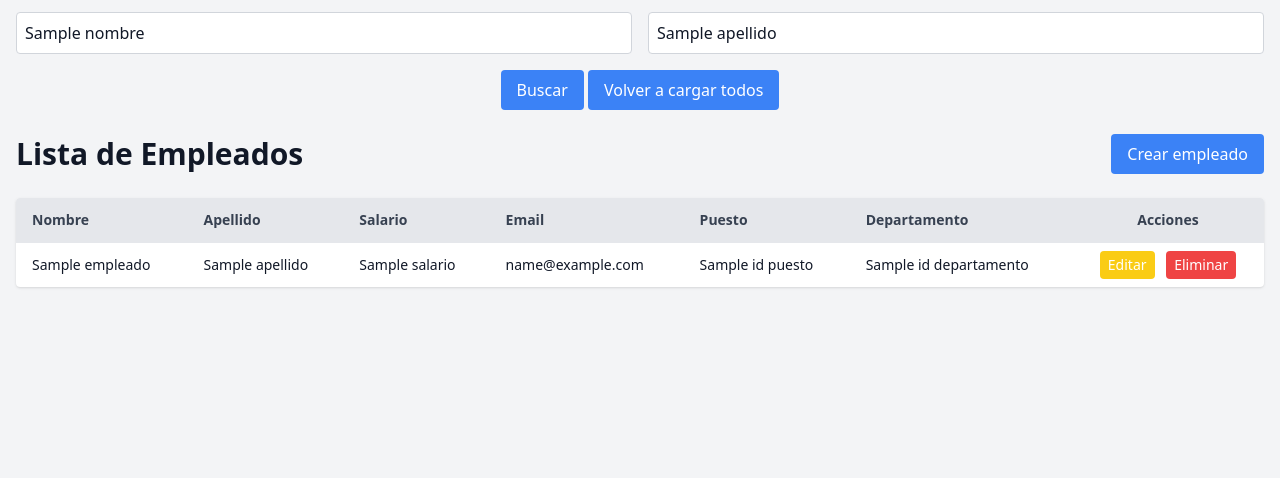
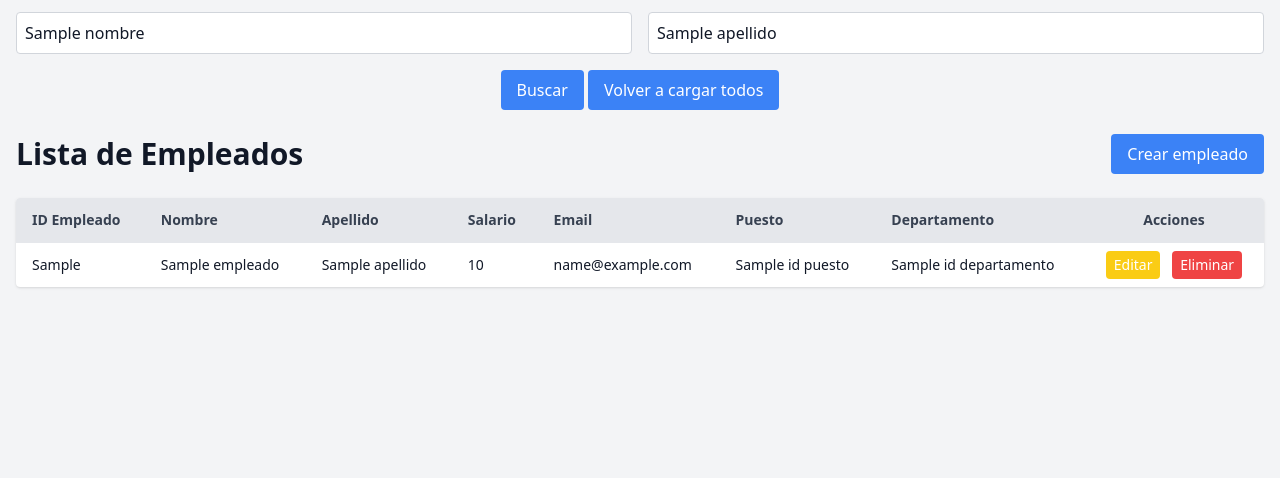
Before and after one commit to 1Trueno/django-crud, a Django app: template crud/src/templates/home.html in a window 1280 px wide. Shown: the part 44-522 px from the top of the page. Run offline with Django 5.2, Linux system fonts and the light colour scheme; the template is opened without the code that fills it: most values are stand-ins (such as "Sample title", 1, 10 or a date in 2020); some libraries are stand-ins or nearby versions.

Commit message:
Se arreglo un problema con los modales de Editar y Eliminar relacionado al id del empleado en home.html y se agrego la columna ID Empleado para facilitar al momento de crear un empleado

```diff
--- a/crud/src/templates/home.html
+++ b/crud/src/templates/home.html
@@ -6,6 +6,7 @@
     {%block title%}
     <title>Gestión de Empleados</title>
     {% endblock %}
+    {% load humanize %}
     <script src="https://cdn.tailwindcss.com"></script>
   </head>
 
@@ -86,6 +87,7 @@
         <table class="min-w-full text-sm text-left">
           <thead class="bg-gray-200 text-gray-700">
             <tr>
+              <th class="py-3 px-4">ID Empleado</th>
               <th class="py-3 px-4">Nombre</th>
               <th class="py-3 px-4">Apellido</th>
               <th class="py-3 px-4">Salario</th>
@@ -98,9 +100,10 @@
           <tbody>
             {% for empleado in empleados %}
             <tr class="border-t border-gray-200 hover:bg-gray-50">
+              <td class="py-2 px-4">{{ empleado.id_empleado }}</td>
               <td class="py-2 px-4">{{ empleado.nombre }}</td>
               <td class="py-2 px-4">{{ empleado.apellido }}</td>
-              <td class="py-2 px-4">{{ empleado.salario }}</td>
+              <td class="py-2 px-4">{{ empleado.salario|intcomma|default:"N/A" }}</td>
               <td class="py-2 px-4">{{ empleado.email }}</td>
               <td class="py-2 px-4">{{ empleado.id_puesto.titulo_puesto }}</td>
               <td class="py-2 px-4">
@@ -108,13 +111,13 @@
               </td>
               <td class="py-2 px-4 text-center space-x-2">
                 <button
-                  onclick="openModal('modal-update-{{ empleado.id }}')"
+                  onclick="openModal('modal-update-{{ empleado.id_empleado }}')"
                   class="bg-yellow-400 hover:bg-yellow-500 text-white px-2 py-1 rounded"
                 >
                   Editar
                 </button>
                 <button
-                  onclick="openModal('modal-delete-{{ empleado.id }}')"
+                  onclick="openModal('modal-delete-{{ empleado.id_empleado }}')"
                   class="bg-red-500 hover:bg-red-600 text-white px-2 py-1 rounded"
                 >
                   Eliminar
@@ -124,7 +127,7 @@
 
             <!-- Modal de editar -->
             <div
-              id="modal-update-{{ empleado.id }}"
+              id="modal-update-{{ empleado.id_empleado }}"
               class="fixed inset-0 bg-black bg-opacity-40 hidden justify-center items-center z-50"
             >
               <div class="bg-white p-6 rounded-lg w-full max-w-md">
@@ -204,7 +207,7 @@
                   <div class="flex justify-end gap-2">
                     <button
                       type="button"
-                      onclick="closeModal('modal-update-{{ empleado.id }}')"
+                      onclick="closeModal('modal-update-{{ empleado.id_empleado }}')"
                       class="px-4 py-2 rounded bg-gray-300"
                     >
                       Cancelar
@@ -222,7 +225,7 @@
 
             <!-- Modal de eliminar -->
             <div
-              id="modal-delete-{{ empleado.id }}"
+              id="modal-delete-{{ empleado.id_empleado }}"
               class="fixed inset-0 bg-black bg-opacity-40 hidden justify-center items-center z-50"
             >
               <div class="bg-white p-6 rounded-lg w-full max-w-md">
@@ -233,7 +236,7 @@
                 </p>
                 <div class="flex justify-end mt-6 gap-2">
                   <button
-                    onclick="closeModal('modal-delete-{{ empleado.id }}')"
+                    onclick="closeModal('modal-delete-{{ empleado.id_empleado }}')"
                     class="px-4 py-2 rounded bg-gray-300"
                   >
                     Cancelar
```
